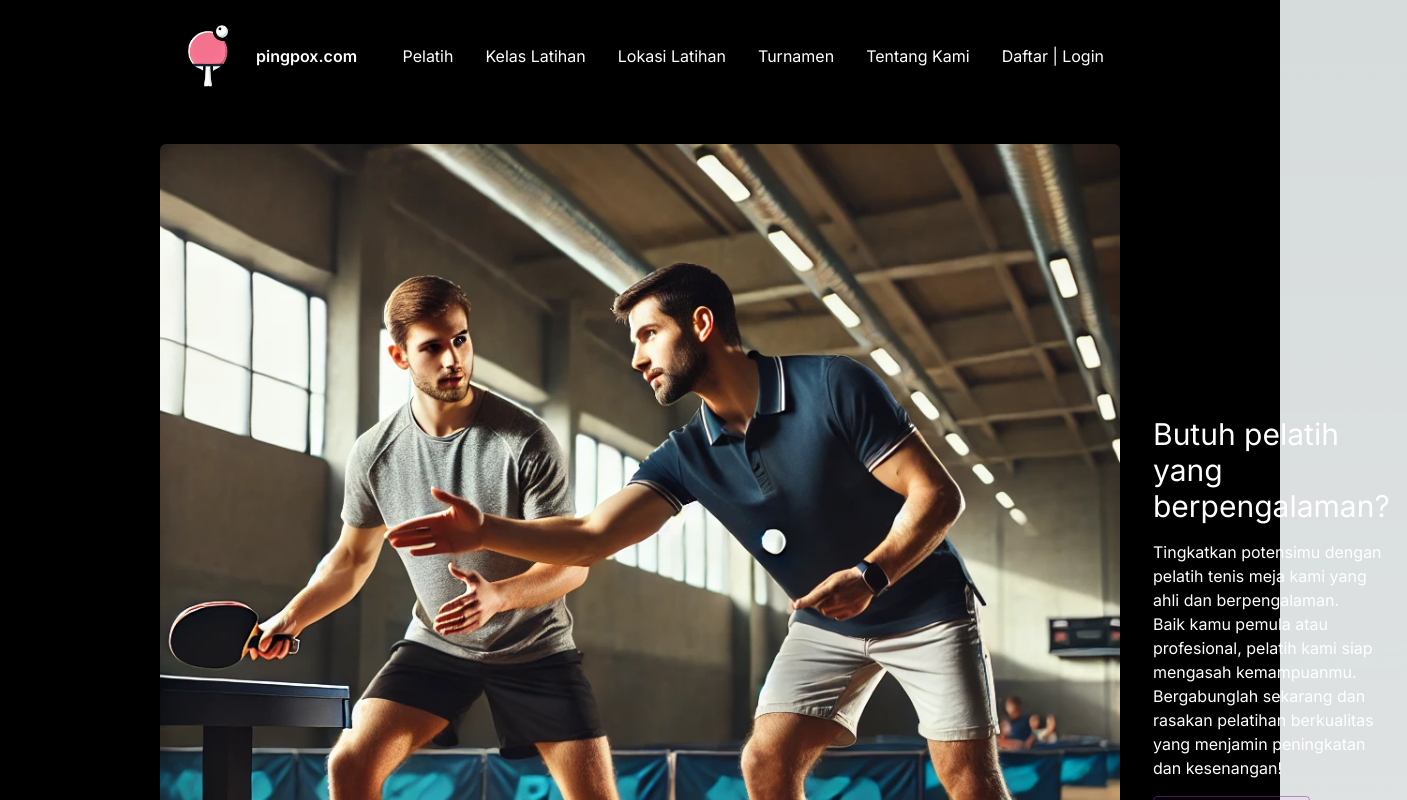
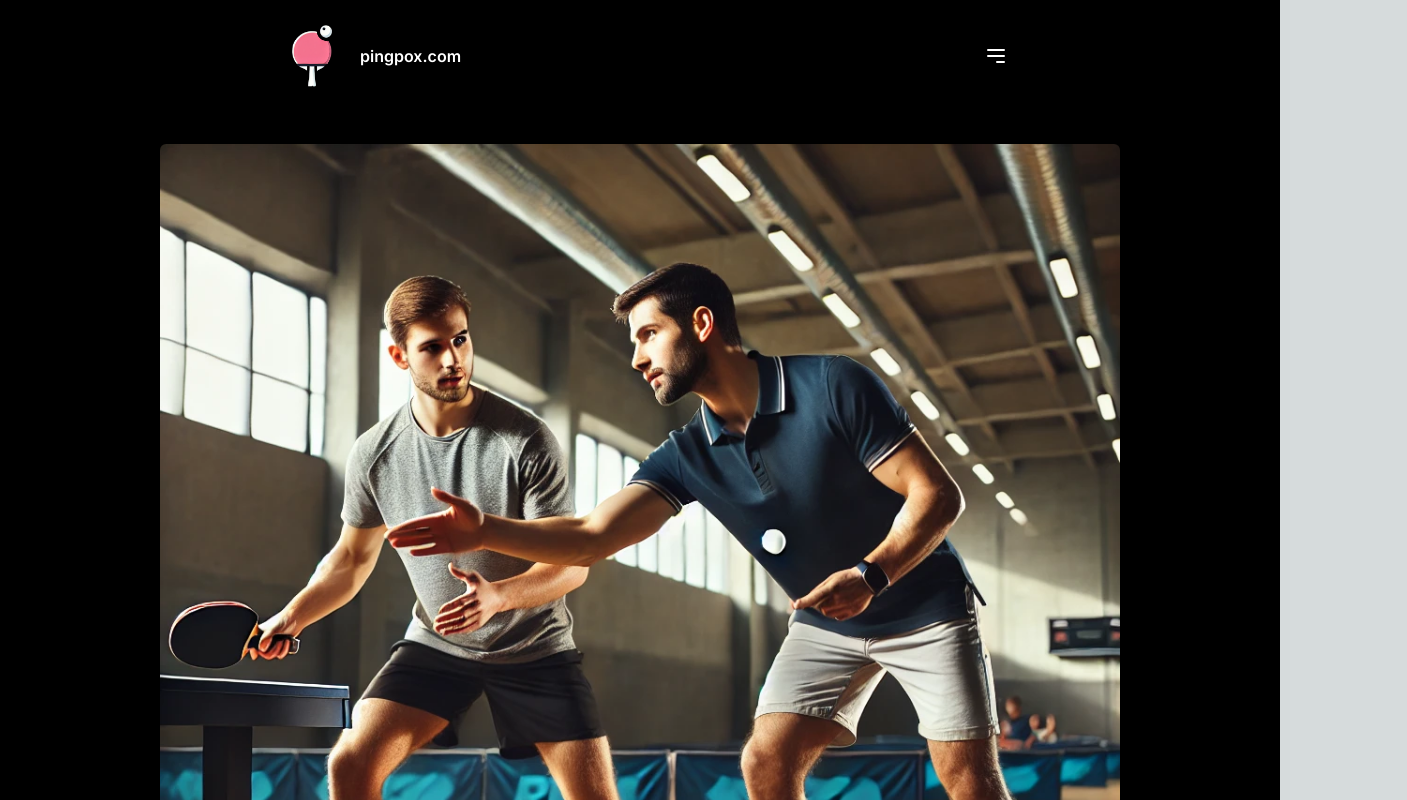
Before and after one commit to burubur/pingpox.com, a Next.js app: page / in a window 1280 px wide. Shown: the top 800 px of the page, 1407 px wide, since content can reach past the window. Built offline with nearby package versions, Linux system fonts and the light colour scheme.

Commit message:
Customized tailwind screen sizes

```diff
--- a/tailwind.config.ts
+++ b/tailwind.config.ts
@@ -10,10 +10,11 @@ const config: Config = {
   ],
   theme: {
     screens: {
-      sm: '480px',
-      md: '768px',
-      lg: '976px',
-      xl: '1440px',
+      'sm': '375px',  // iPhone
+      'md': '768px',  // iPad
+      'lg': '1366px', // MacBook Air 11-inch
+      'xl': '1440px', // MacBook Pro 13-inch
+      '2xl': '1536px', // MacBook Pro 16-inch
     },
     fontFamily: {
       sans: ['Graphik', 'sans-serif'],
```
